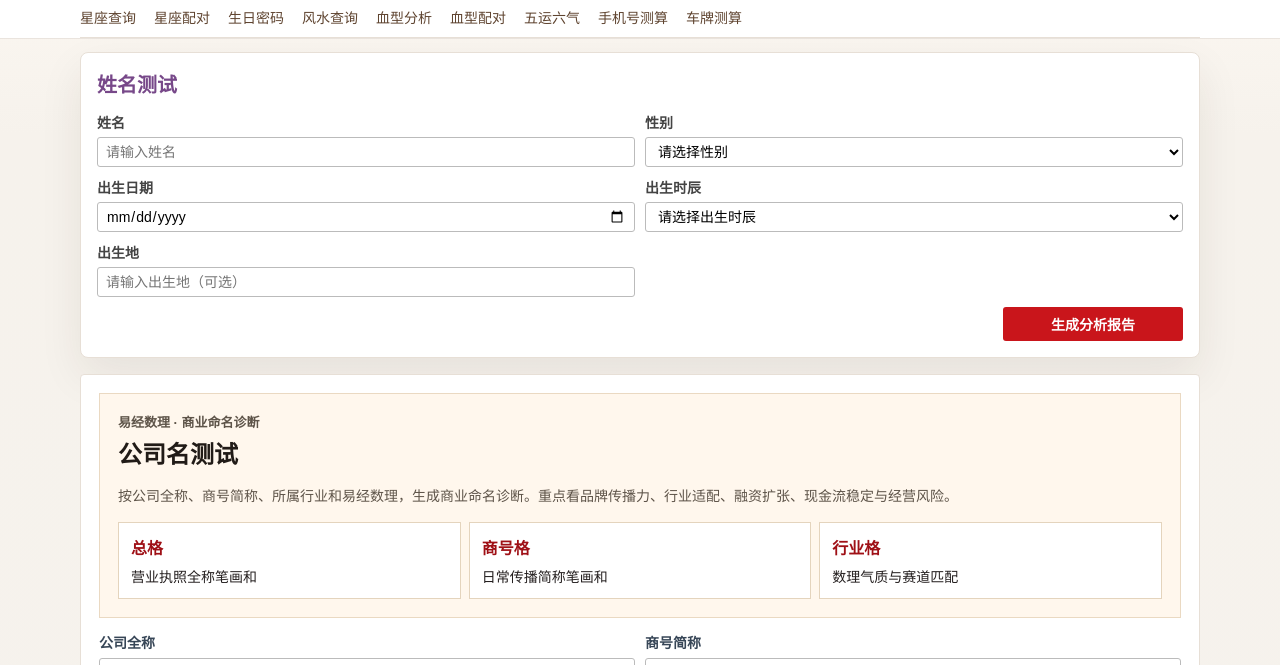
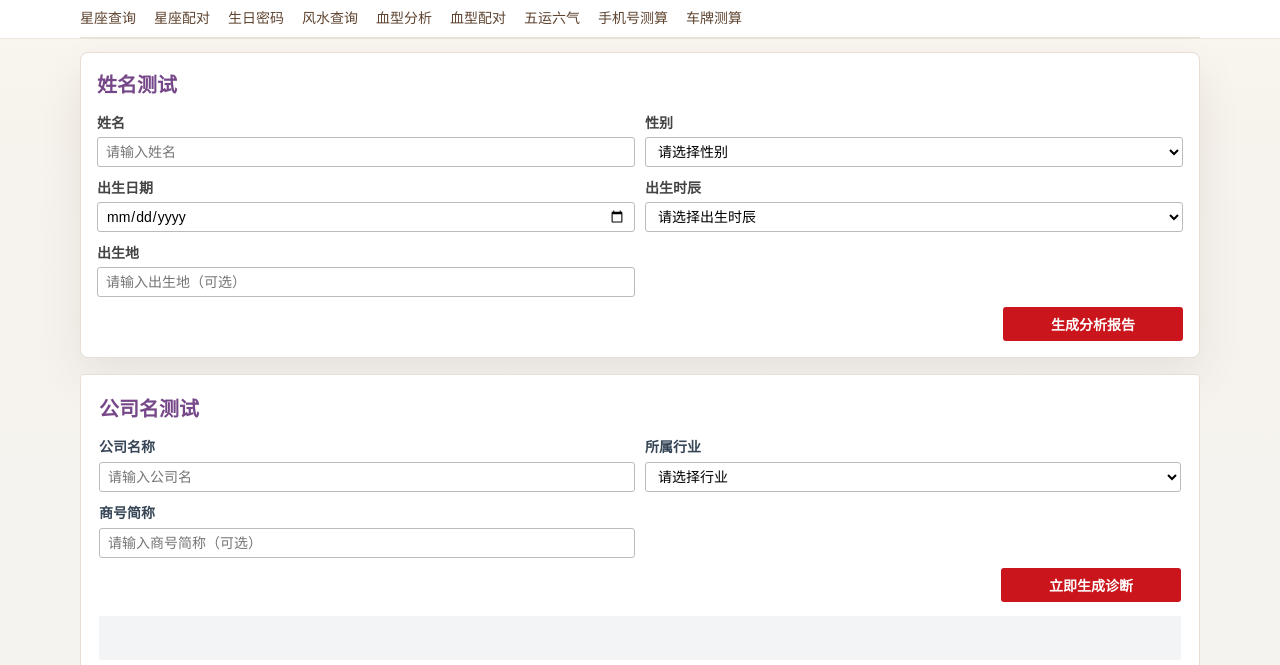
Before and after one commit to sinofate/1518-website, a plain HTML site: page index.html in a window 1280 px wide. Shown: the part 135-800 px from the top of the page. Drawn offline with Linux system fonts and the light colour scheme.

Commit message:
Align company test homepage form

```diff
--- a/assets/company-name-test.js
+++ b/assets/company-name-test.js
@@ -266,6 +266,10 @@ function structureFit(companyName, shortName, industry) {
 function diagnose() {
   const industry = INDUSTRIES[$("industry").value];
   const companyName = $("companyName").value.trim();
+  if (!companyName || !industry) {
+    $("report").innerHTML = "";
+    return;
+  }
   const shortName = $("shortName").value.trim() || companyName;
   const fullChars = cleanName($("companyName").value);
   const shortChars = cleanName($("shortName").value || $("companyName").value);
@@ -392,6 +396,11 @@ function boot() {
   diagnose();
   $("tester").addEventListener("submit", (event) => {
     event.preventDefault();
+    if (!$("companyName").value.trim() || !INDUSTRIES[$("industry").value]) {
+      $("report").innerHTML = `<div class="report-error">请输入公司名，并选择所属行业。</div>`;
+      $("report").scrollIntoView({ behavior: "smooth", block: "start" });
+      return;
+    }
     document.body.classList.add("company-report-active");
     renderStrokeEditor();
     diagnose();
--- a/assets/i18n.js
+++ b/assets/i18n.js
@@ -49,8 +49,10 @@
     "三字名": "3 Characters",
     "开始起名": "Start Naming",
     "公司全称": "Full Company Name",
+    "公司名称": "Company Name",
     "商号简称": "Trade Name",
     "所属行业": "Industry",
+    "请选择行业": "Select industry",
     "立即生成诊断": "Generate Diagnosis",
     "笔画校正": "Stroke Check",
     "逐字复核后，报告更像专业交付": "Review each character stroke count for a more professional report.",
@@ -153,6 +155,8 @@
     "请输入车牌号": "Enter a plate number",
     "请输入手机号码": "Enter a phone number",
     "请输入公司名全称": "Enter the full company name",
+    "请输入公司名": "Enter a company name",
+    "请输入商号简称（可选）": "Enter trade name (optional)",
     "输入姓氏": "Enter surname"
   };
 
@@ -163,6 +167,7 @@
     ["每个栏目都采用与“姓名测试”“公司名测试”一致的报告页风格，保持统一的输入、测算和报告体验，后续再逐栏接入更大的数据库和更细算法。", "Each tool follows the same report-style workflow as Name Test and Company Name Test, with consistent inputs, calculations and report output. Larger datasets and deeper algorithms can be connected later."],
     ["适合从姓名测试结果继续生成个人名字候选。", "Useful for generating personal name candidates after reviewing a name test result."],
     ["易经数理 · 商业命名诊断", "I Ching Numerology · Business Naming Diagnosis"],
+    ["公司名测试说明", "Company Name Test Notes"],
     ["按公司全称、商号简称、所属行业和易经数理，生成商业命名诊断。重点看品牌传播力、行业适配、融资扩张、现金流稳定与经营风险。", "Generate a business naming diagnosis from the full company name, trade name, industry and I Ching numerology, focusing on brand communication, industry fit, expansion, cash-flow stability and operating risk."],
     ["预查用于降低重名、近似和类别冲突风险，不构成工商核名、商标注册或法律可注册承诺。", "The precheck helps reduce duplicate, similar-name and class-conflict risk. It is not a legal promise of company name approval or trademark registration."],
     ["当前未连接后端注册数据接口，已提供官方核验入口。", "The backend registry data API is not connected yet. Official verification links are provided."],
--- a/index.html
+++ b/index.html
@@ -127,31 +127,16 @@
         </section>
 
         <section class="company-test-section" id="company-test">
-          <div class="company-test-head">
-            <div>
-              <p class="company-eyebrow">易经数理 · 商业命名诊断</p>
           <h2>公司名测试</h2>
-              <p>按公司全称、商号简称、所属行业和易经数理，生成商业命名诊断。重点看品牌传播力、行业适配、融资扩张、现金流稳定与经营风险。</p>
-            </div>
-            <div class="company-rules" aria-label="测算规则">
-              <span><b>总格</b>营业执照全称笔画和</span>
-              <span><b>商号格</b>日常传播简称笔画和</span>
-              <span><b>行业格</b>数理气质与赛道匹配</span>
-            </div>
-          </div>
-
           <form id="tester" class="company-form">
             <label>
-              <span>公司全称</span>
-              <input id="companyName" type="text" value="上海星辰达智能科技有限公司" autocomplete="off">
-            </label>
-            <label>
-              <span>商号简称</span>
-              <input id="shortName" type="text" value="星辰达" autocomplete="off">
+              <span>公司名称</span>
+              <input id="companyName" type="text" placeholder="请输入公司名" autocomplete="off">
             </label>
             <label>
               <span>所属行业</span>
               <select id="industry">
+                <option value="" selected>请选择行业</option>
                 <option value="ai">AI / 科技互联网</option>
                 <option value="finance">金融投资 / 财税资管</option>
                 <option value="realestate">地产建筑 / 工程实业</option>
@@ -164,8 +149,26 @@
                 <option value="legacy">家族企业 / 传承老店</option>
               </select>
             </label>
+            <label>
+              <span>商号简称</span>
+              <input id="shortName" type="text" placeholder="请输入商号简称（可选）" autocomplete="off">
+            </label>
             <button type="submit">立即生成诊断</button>
           </form>
+
+          <div class="company-test-detail page-tail-module">
+            <div class="company-test-head">
+              <div>
+                <p class="company-eyebrow">易经数理 · 商业命名诊断</p>
+                <h3>公司名测试说明</h3>
+                <p>按公司全称、商号简称、所属行业和易经数理，生成商业命名诊断。重点看品牌传播力、行业适配、融资扩张、现金流稳定与经营风险。</p>
+              </div>
+              <div class="company-rules" aria-label="测算规则">
+                <span><b>总格</b>营业执照全称笔画和</span>
+                <span><b>商号格</b>日常传播简称笔画和</span>
+                <span><b>行业格</b>数理气质与赛道匹配</span>
+              </div>
+            </div>
 
             <div class="company-correction">
               <div>
@@ -173,6 +176,7 @@
                 <h3>逐字复核后，报告更像专业交付</h3>
               </div>
               <div id="strokeEditor" class="stroke-editor"></div>
+            </div>
           </div>
 
           <section id="report" class="company-report" aria-live="polite"></section>
@@ -280,7 +284,7 @@
     </footer>
 
     <script src="./assets/vendor/lunar.js?v=20260602"></script>
-    <script src="./assets/company-name-test.js?v=algorithm-depth-20260602"></script>
+    <script src="./assets/company-name-test.js?v=company-empty-20260602"></script>
     <script src="./assets/name-engine.js?v=20260602b"></script>
     <script src="./assets/columns-tools.js?v=authority-registry-agent-20260602"></script>
     <script src="./assets/app.js?v=authority-registry-agent-20260602"></script>
```
Lines whose indentation alone changed are shown as unchanged.
